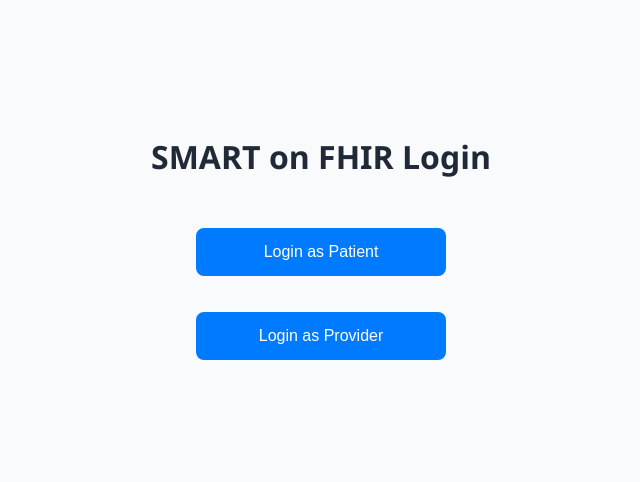
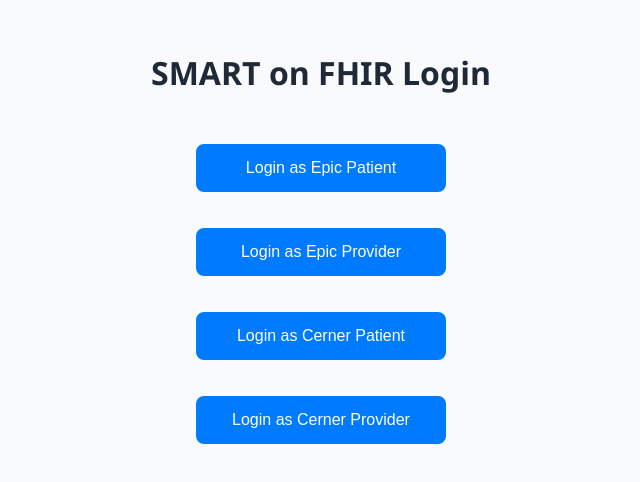
Before and after one commit to mavin-ttn/emr-platform, a React (Vite) app in the folder apps/patient-portal/: page / in a window 1280 px wide. Shown: the part 178-660 px from the top of the page, without its empty margins (319-959 px from the left). Built offline with nearby package versions, Linux system fonts and the light colour scheme.

Commit message:
Work on cerner login

```diff
--- a/apps/patient-portal/src/App.tsx
+++ b/apps/patient-portal/src/App.tsx
@@ -6,7 +6,7 @@ import ROLE from './constants/index';
 function App() {
   const handleLogin = (role, provider) => {
     // role can be 'patient' or 'practitioner'
-    //const provider = 'epic'; // or 'CERNER', etc. Dynamically set this if needed
+    // provider can be 'epic' or 'cerner', etc.
     const url = `http://localhost:3000/auth/standalone/${provider}?role=${role}`;
     window.location.href = url;
   };
@@ -17,12 +17,20 @@ function App() {
         <h1 className="app-title">SMART on FHIR Login</h1>
         <div className="button-group">
           <Button
-            label="Login as Patient"
+            label="Login as Epic Patient"
             onClick={() => handleLogin(ROLE.PATIENT, 'epic')}
           />
           <Button
-            label="Login as Provider"
+            label="Login as Epic Provider"
             onClick={() => handleLogin(ROLE.PRACTITIONER, 'epic')}
+          />
+          <Button
+            label="Login as Cerner Patient"
+            onClick={() => handleLogin(ROLE.PATIENT, 'cerner')}
+          />
+          <Button
+            label="Login as Cerner Provider"
+            onClick={() => handleLogin(ROLE.PRACTITIONER, 'cerner')}
           />
         </div>
       </div>
```
Also changed, not shown: 2 other files (tests, documents, lock files or other folders).
